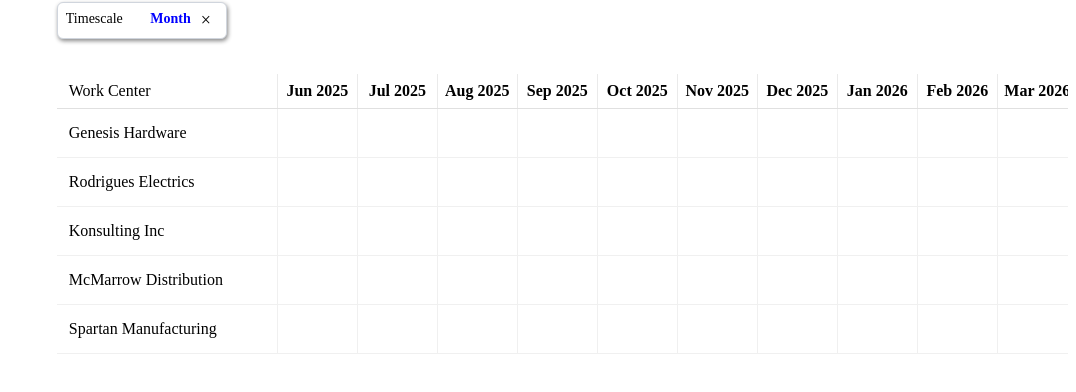
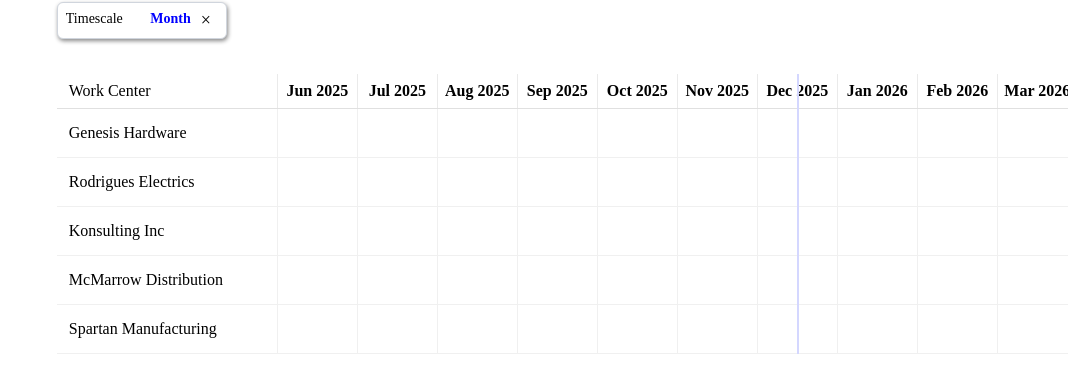
Before and after one commit to Gonza07/schedule-timeline, an Angular app: page / in a window 1280 px wide. Shown: the part 140-532 px from the top of the page, without its empty margins (204-1280 px from the left). Built offline with nearby package versions, Linux system fonts and the light colour scheme; a web font is replaced by a local one.

Commit message:
Add todays vertical line

```diff
--- a/src/app/timeline-schedule/timeline-schedule.component.html
+++ b/src/app/timeline-schedule/timeline-schedule.component.html
@@ -1,4 +1,11 @@
 <div class="timeline">
+
+  <!-- TODAY LINE -->
+  <div
+    class="today-line"
+    *ngIf="todayLineLeft !== null"
+    [style.left.px]="todayLineLeft"
+  ></div>
 
   <!-- SCHEDULE HEADER -->
   <div class="timeline-header">
@@ -25,7 +32,7 @@
 
     <div
       class="timeline-cell"
-      *ngFor="let day of days"
+      *ngFor="let slot of timeSlots"
     ></div>
   </div>
 
--- a/src/app/timeline-schedule/timeline-schedule.component.scss
+++ b/src/app/timeline-schedule/timeline-schedule.component.scss
@@ -2,6 +2,7 @@
   display: block;
   overflow-x: auto;
   width: 100%;
+  position: relative;
 }
 
 /* HEADER + ROWS */
@@ -92,3 +93,13 @@
 .timeline-row:hover {
   background-color: #fafbff;
 }
+
+.today-line {
+  position: absolute;
+  top: 0;
+  bottom: 0;
+  width: 2px;
+  background-color: #D4D7FF;
+  z-index: 5;
+  pointer-events: none;
+}
--- a/src/app/timeline-schedule/timeline-schedule.component.ts
+++ b/src/app/timeline-schedule/timeline-schedule.component.ts
@@ -25,12 +25,31 @@ export class TimelineScheduleComponent implements OnInit, OnChanges {
   public today = dayjs().startOf('day');
   public timelineStart = this.today.subtract(14, 'day');
   public timelineEnd = this.today.add(14, 'day');
+  public todayIndex: number | null = null;
+  public columnWidth = 80;
+  public workCenterColumnWidth = 220;
   public workCenters = [
     { id: 1, value: 'genesisHardware', label: 'Genesis Hardware' },
     { id: 2, value: 'rodriguesElectrics', label: 'Rodrigues Electrics' },
     { id: 3, value: 'konsultingInc', label: 'Konsulting Inc' },
     { id: 4, value: 'mcMarrowDistribution', label: 'McMarrow Distribution' },
     { id: 5, value: 'spartanManufacturing', label: 'Spartan Manufacturing' },
+  ];
+  public mockOrders = [
+    {
+      workCenterId: 3,
+      label: 'Konsulting Inc',
+      start: dayjs().subtract(5, 'day'),
+      end: dayjs().add(10, 'day'),
+      status: 'in-progress',
+    },
+    {
+      workCenterId: 4,
+      label: 'McMarrow Distribution',
+      start: dayjs().subtract(2, 'day'),
+      end: dayjs().add(20, 'day'),
+      status: 'blocked',
+    },
   ];
   public months = dayjs().get('month');
 
@@ -49,6 +68,15 @@ export class TimelineScheduleComponent implements OnInit, OnChanges {
     }
   }
 
+  public get todayLineLeft(): number | null {
+    if (this.todayIndex === null || this.todayIndex < 0) return null;
+
+    return (
+      this.workCenterColumnWidth +
+      this.todayIndex * this.columnWidth +
+      this.columnWidth / 2
+    );
+  }
   private generateTimeSlots() {
     this.timeSlots = [];
 
@@ -91,8 +119,29 @@ export class TimelineScheduleComponent implements OnInit, OnChanges {
       this.timeSlots.push(current);
       current = current.add(1, unit);
     }
+    this.calculateTodayIndex();
   }
 
+  private calculateTodayIndex(): void {
+    const now = dayjs();
+
+    this.todayIndex = this.timeSlots.findIndex((slot) => {
+      switch (this.timeScale) {
+        case 'hour':
+          return slot.isSame(now, 'hour');
+
+        case 'week':
+          return slot.isSame(now, 'week');
+
+        case 'month':
+          return slot.isSame(now, 'month');
+
+        case 'day':
+        default:
+          return slot.isSame(now, 'day');
+      }
+    });
+  }
   public formatHeader(slot: dayjs.Dayjs) {
     switch (this.timeScale) {
       case 'hour':
```
